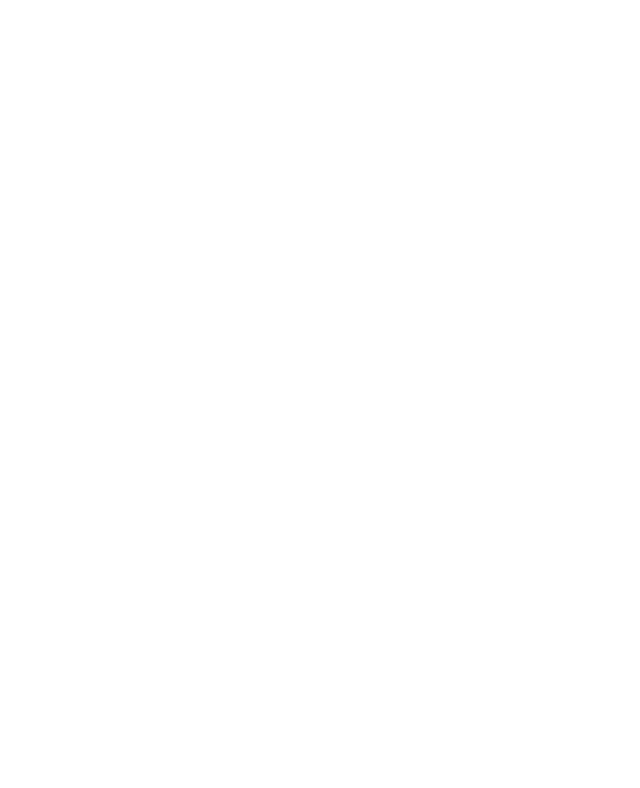
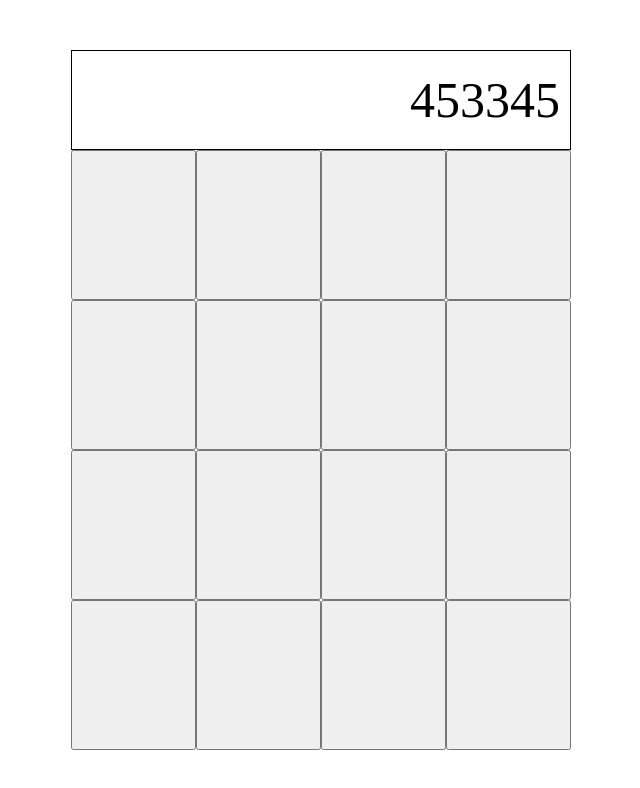
Before and after one commit to efetekin5/calculator, a plain HTML site: page index.html in a window 1280 px wide. Shown: the whole page, without its empty margins (319-959 px from the left). Drawn offline with Linux system fonts and the light colour scheme.

Commit message:
made the button layout of the calculator

```diff
--- a/index.html
+++ b/index.html
@@ -3,8 +3,30 @@
 <head>
     <meta charset="UTF-8">
     <title>Document</title>
+    <link rel="stylesheet" href="style.css">
 </head>
 <body>
+    <div class="display">
+        453345
+    </div>
+    <div class="container">
+        <button></button>
+        <button></button>
+        <button></button>
+        <button></button>
+        <button></button>
+        <button></button>
+        <button></button>
+        <button></button>
+        <button></button>
+        <button></button>
+        <button></button>
+        <button></button>
+        <button></button>
+        <button></button>
+        <button></button>
+        <button></button>
+    </div>
     <script src="script.js"></script>
 </body>
 </html>
--- a/script.js
+++ b/script.js
@@ -18,7 +18,7 @@ function divide(a, b) {
     return a / b;
 }
 
-function operater(number1, operator, number2) {
+function operate(number1, operator, number2) {
     if (operator == '*') {
         return multiply(number1, number2);
     } else if (operator == '+') {
@@ -34,4 +34,4 @@ console.log(add(5,3));
 console.log(substract(5,3));
 console.log(multiply(5,3));
 console.log(divide(6,3));
-console.log(operater(20, '*', 5));
+console.log(operate(20, '*', 5));
--- /dev/null
+++ b/style.css
@@ -0,0 +1,33 @@
+* {
+    margin: 0;
+    padding: 0;
+    box-sizing: border-box;
+
+}
+
+body {
+    display: flex;
+    justify-content: center;
+    align-items: center;
+    height: 800px;
+    flex-direction: column;
+}
+
+.container {
+    display: grid;
+    grid-template-columns: 1fr 1fr 1fr 1fr;
+    height: 600px;
+    width: 500px;
+}
+
+.display {
+    width: 500px;
+    height: 100px;
+    border: 1px solid black;
+    display: flex;
+    justify-content: right;
+    align-items: center;
+    font-size: 50px;
+    padding-right: 10px;
+
+}
```
